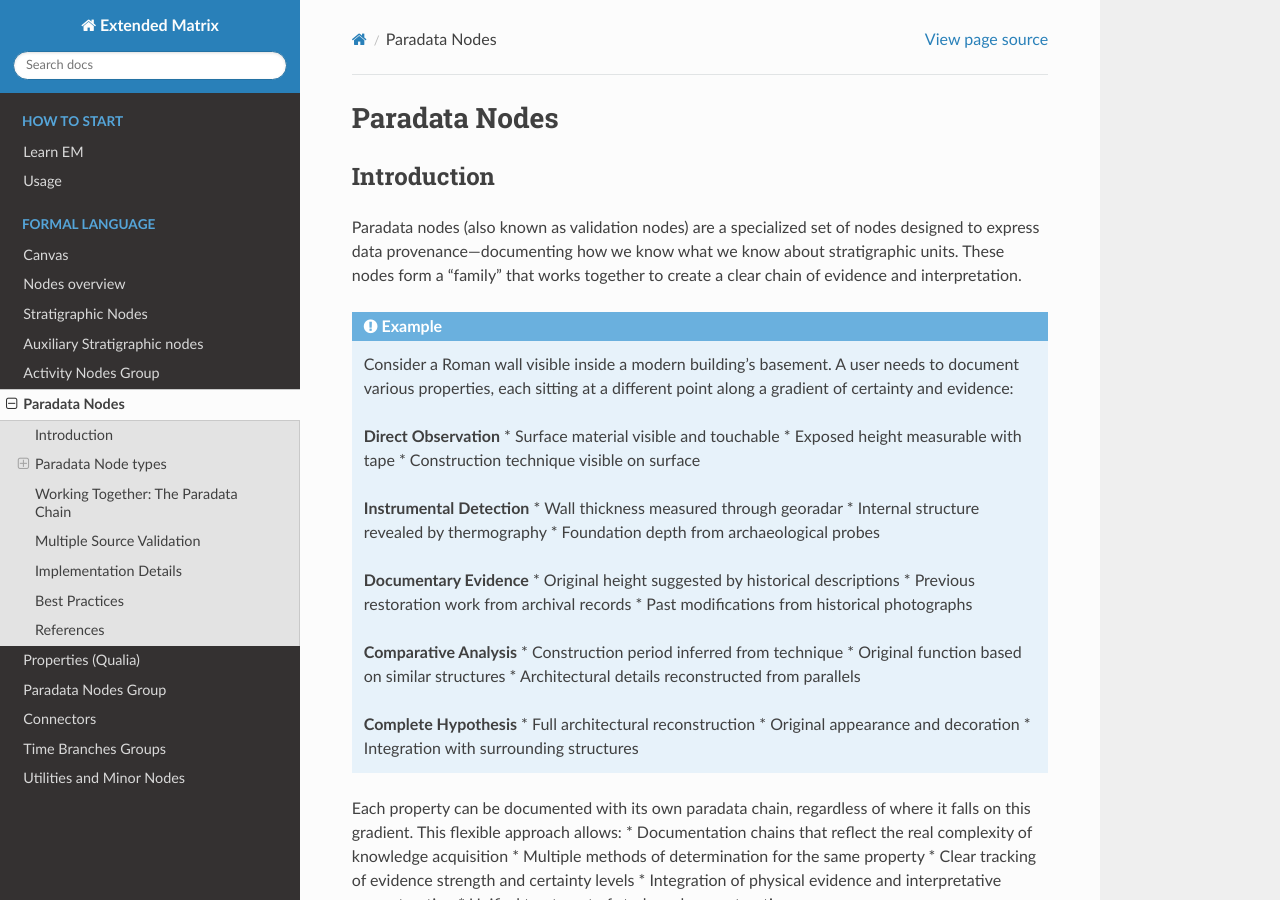
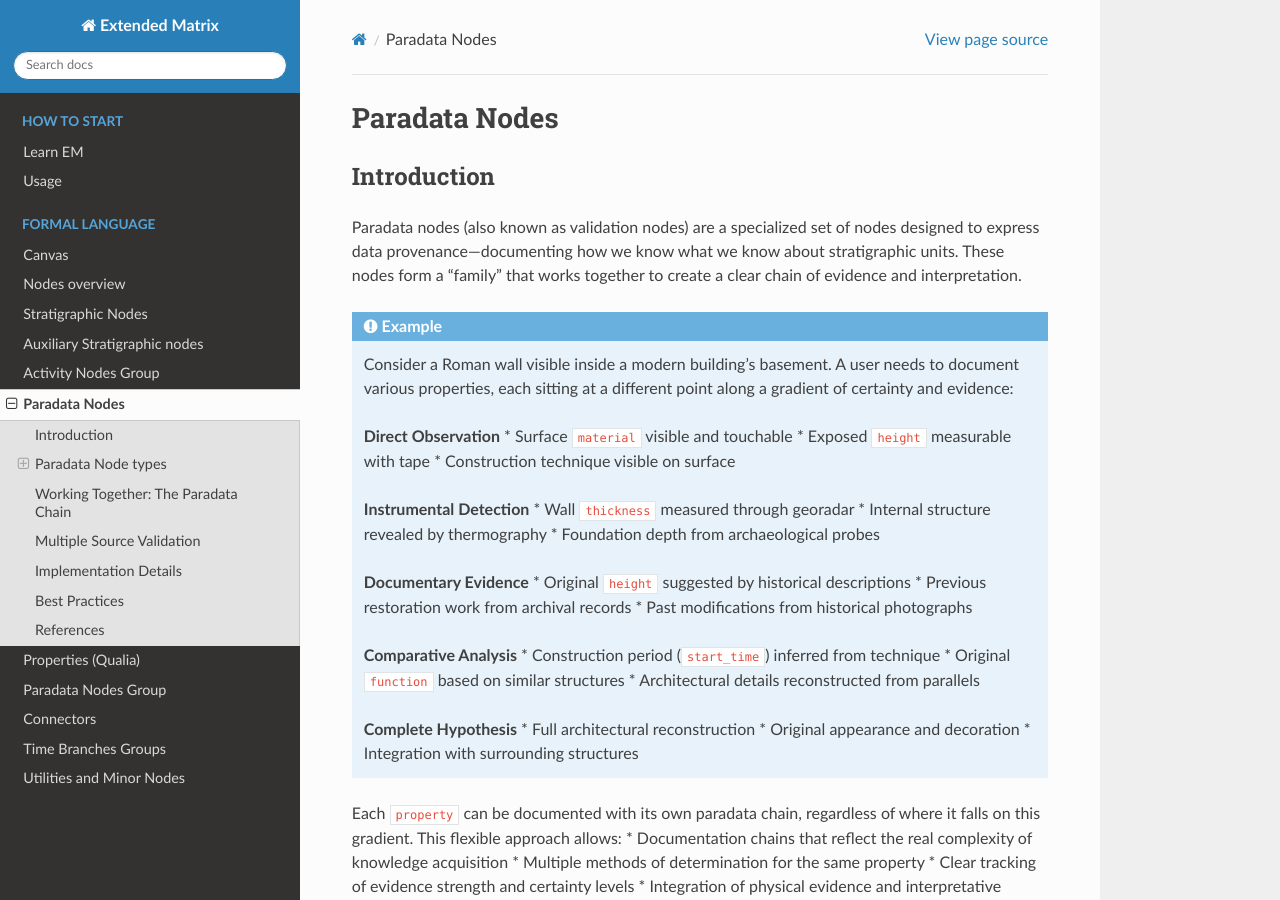
Before and after one commit to zalmoxes-laran/ExtendedMatrix-doc, a Sphinx documentation site: the page built from docs/paradata_nodes.rst, in a window 1280 px wide and 900 px high. Built offline with Sphinx 7.4.7 and the Read the Docs theme 3.1.0, drawn with Linux system fonts in a browser that asks for light colours; pages that are not in the unit, such as notebooks, are missing from menus; some of the changed text lies outside the part shown.

Commit message:
Update paradata_nodes.rst

```diff
--- a/docs/paradata_nodes.rst
+++ b/docs/paradata_nodes.rst
@@ -14,23 +14,23 @@ Paradata nodes (also known as validation nodes) are a specialized set of nodes d
    Consider a Roman wall visible inside a modern building's basement. A user needs to document various properties, each sitting at a different point along a gradient of certainty and evidence:
 
    **Direct Observation**
-   * Surface material visible and touchable
-   * Exposed height measurable with tape
+   * Surface ``material`` visible and touchable
+   * Exposed ``height`` measurable with tape
    * Construction technique visible on surface
 
    **Instrumental Detection**
-   * Wall thickness measured through georadar
+   * Wall ``thickness`` measured through georadar
    * Internal structure revealed by thermography
    * Foundation depth from archaeological probes
 
    **Documentary Evidence**
-   * Original height suggested by historical descriptions
+   * Original ``height`` suggested by historical descriptions
    * Previous restoration work from archival records
    * Past modifications from historical photographs
 
    **Comparative Analysis**
-   * Construction period inferred from technique
-   * Original function based on similar structures
+   * Construction period (``start_time``) inferred from technique
+   * Original ``function`` based on similar structures
    * Architectural details reconstructed from parallels
 
    **Complete Hypothesis**
@@ -38,7 +38,7 @@ Paradata nodes (also known as validation nodes) are a specialized set of nodes d
    * Original appearance and decoration
    * Integration with surrounding structures
 
-Each property can be documented with its own paradata chain, regardless of where it falls on this gradient. This flexible approach allows:
+Each ``property`` can be documented with its own paradata chain, regardless of where it falls on this gradient. This flexible approach allows:
 * Documentation chains that reflect the real complexity of knowledge acquisition
 * Multiple methods of determination for the same property
 * Clear tracking of evidence strength and certainty levels
```
